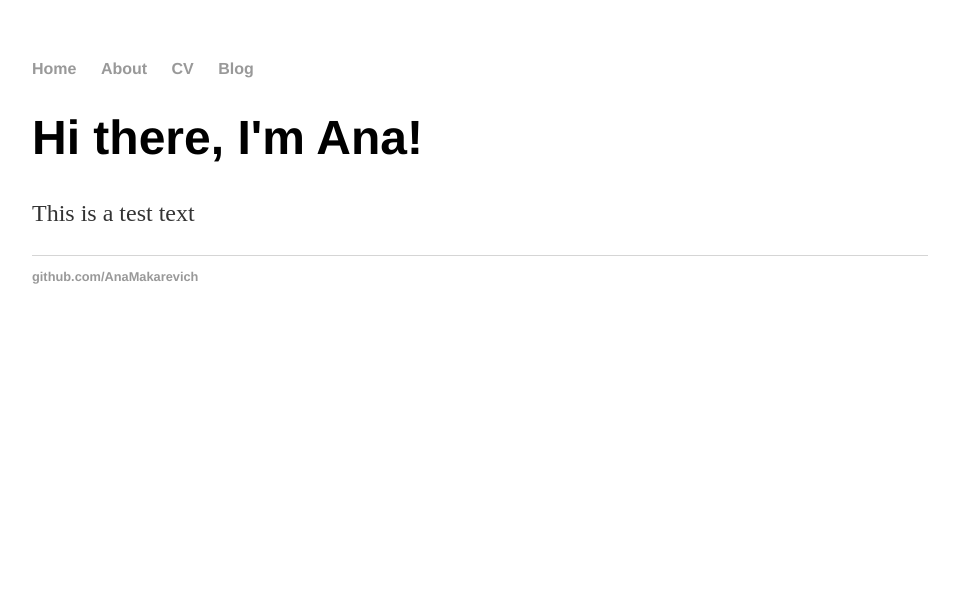
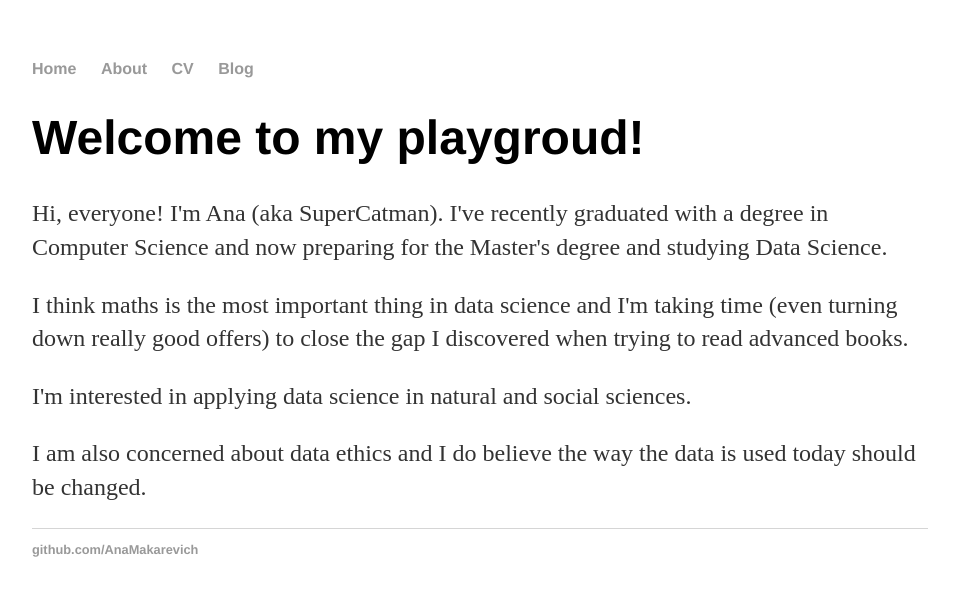
Before and after one commit to AnaMakarevich/anamakarevich.github.io, a Jekyll site: the page built from index.html, in a window 1280 px wide. Shown: the top 596 px of the page, without its empty margins (160-1119 px from the left). Built offline with Jekyll 4.4.1, drawn with Linux system fonts in a browser that asks for light colours.

Commit message:
Update index.html

```diff
--- a/index.html
+++ b/index.html
@@ -1,8 +1,12 @@
 ---
 layout: default
-title: Ana Makarevich
+title: SuperCatman's Playground
 ---
 <div class="blurb">
-	<h1>Hi there, I'm Ana!</h1>
-	<p>This is a test text</p>
+	<h1>Welcome to my playgroud!</h1>
+	<p>Hi, everyone! I'm Ana (aka SuperCatman). I've recently graduated with a degree in Computer Science and now preparing for the Master's degree and studying Data Science.</p>
+	<p>I think maths is the most important thing in data science and I'm taking time (even turning down really good offers) to close the gap I discovered when trying to read advanced books.</p>
+	<p>I'm interested in applying data science in natural and social sciences.</p>
+	<p>I am also concerned about data ethics and I do believe the way the data is used today should be changed.</p>
+</p>
 </div><!-- /.blurb -->
```
